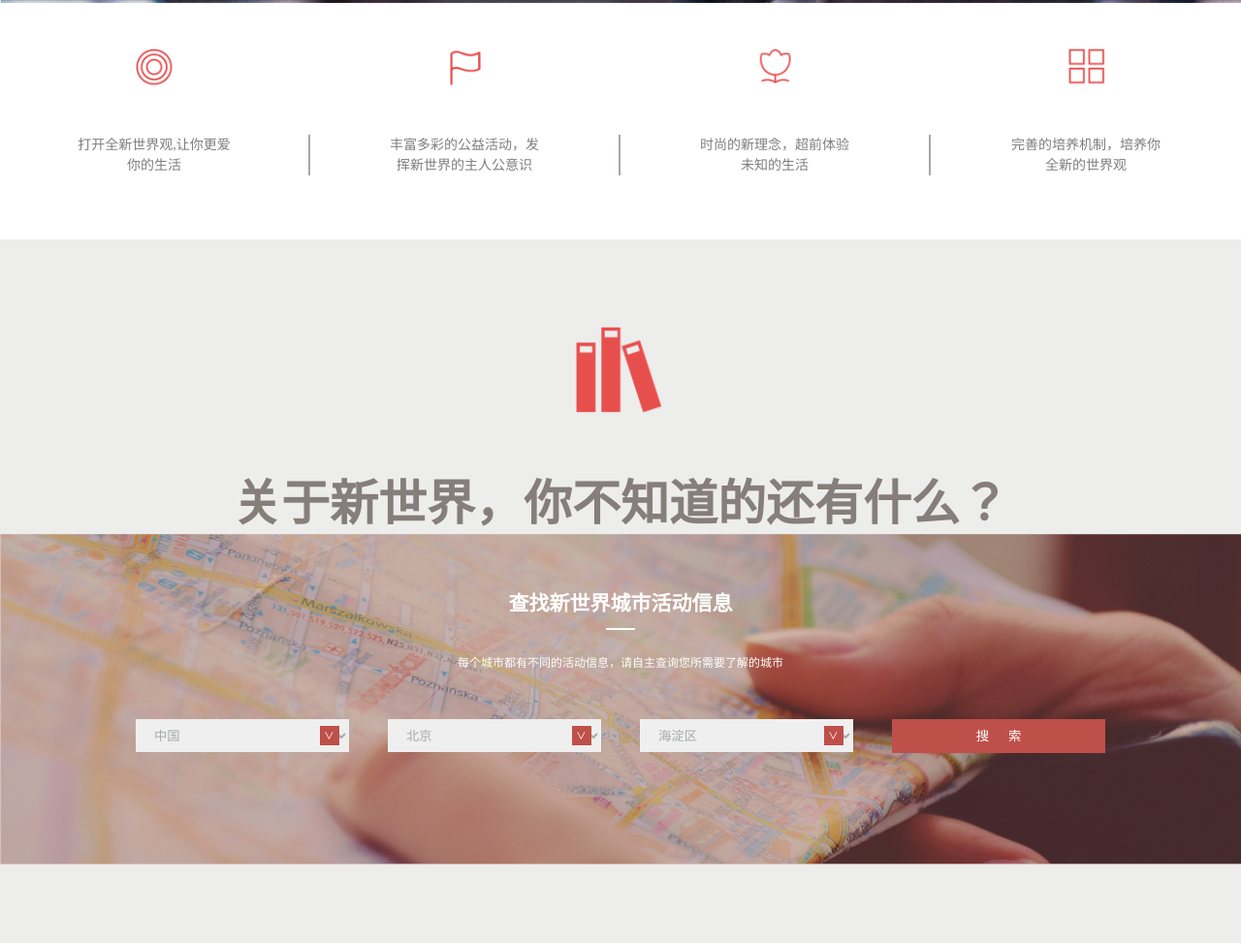
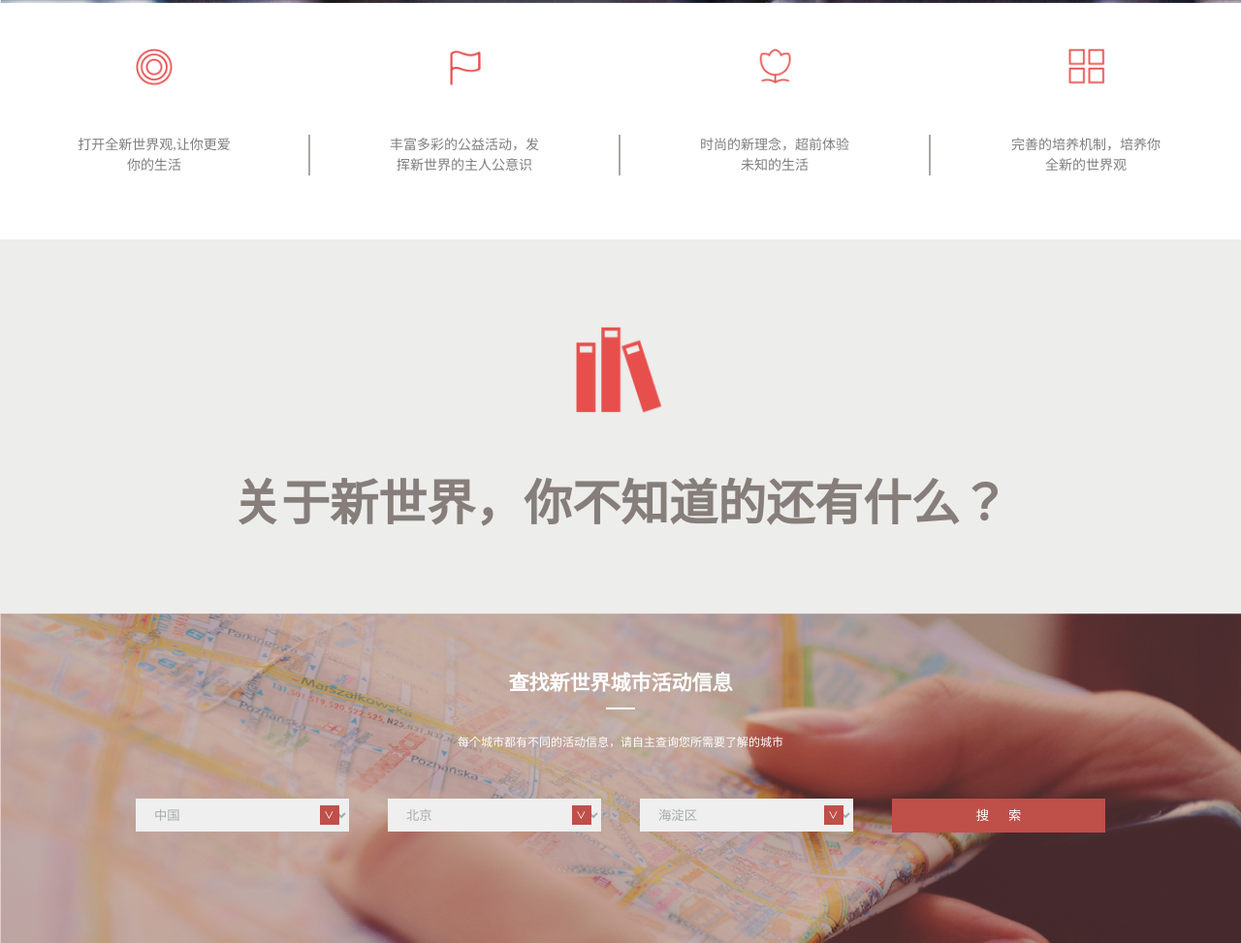
Before and after one commit to Gavin-YYC/baidu-IFE, a plain HTML site: page test-1-7/index.html in a window 1280 px wide. Shown: the part 904-1877 px from the top of the page at 97% size. Drawn offline with Linux system fonts and the light colour scheme.

Commit message:
修改冲突

```diff
--- a/test-1-7/css/about.css
+++ b/test-1-7/css/about.css
@@ -54,24 +54,24 @@
 }
 
 
-/*find*/
-.find {
+/*what*/
+.about .what {
     min-width: 1280px;
     background: #ededec;
     padding:82px 0;
     padding-top: 90px;
     text-align: center;
 }
-.find .book-container {
+.about .what .book-container {
     width: 92px;
     height: 92px;
     margin: 0 auto;
     margin-bottom:50px;
 }
-.find .book-container img{
+.about .what .book-container img{
     width: 100%;
 }
-.find h1{
+.about .what h1{
     color:#867e7a;
     font-size: 50px;
 }
--- a/test-1-7/index.html
+++ b/test-1-7/index.html
@@ -72,13 +72,16 @@
             </ul>
           </li>
         </ul>
+        <div class="what">
+          <div class="book-container">
+            <img src="img/dn-book-logo.png">
+          </div>
+          <h1>关于新世界，你不知道的还有什么？</h1>
+        </div>
       </div>
 
       <div class="find">
-        <div class="book-container">
-          <img src="img/dn-book-logo.png">
-        </div>
-        <h1>关于新世界，你不知道的还有什么？</h1>
+
         <div class="city-wrap">
           <div class="city-bg-mask"></div>
           <div class="city-contain">
```
